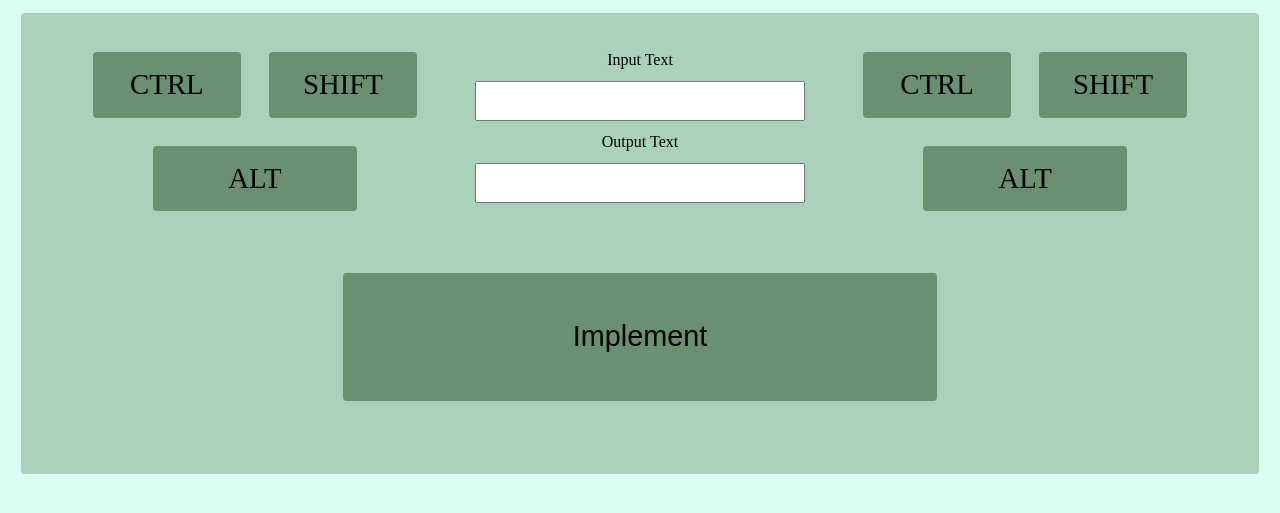
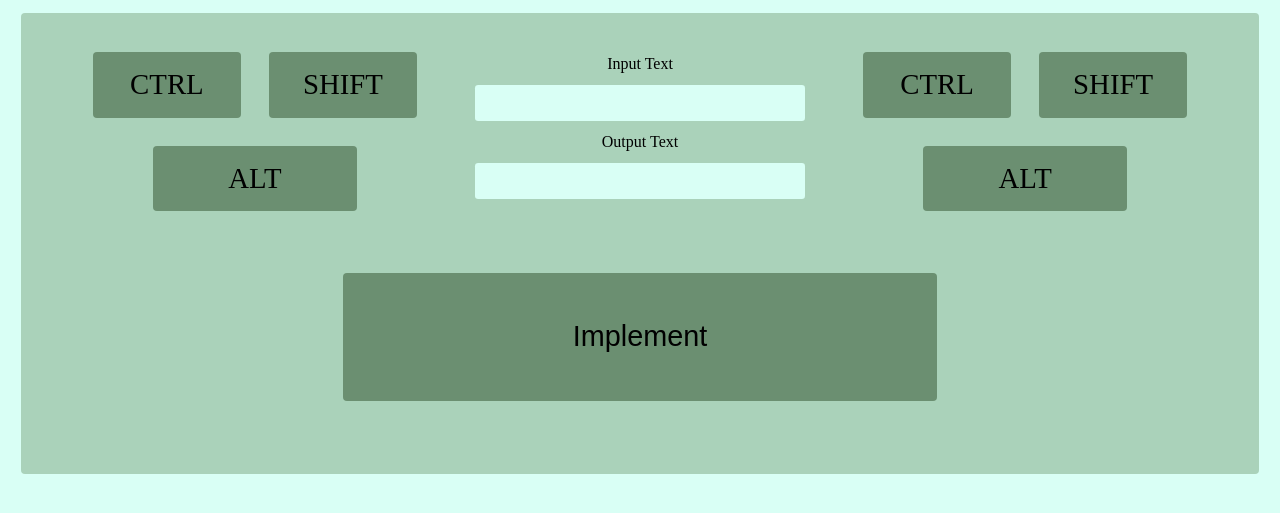
Before and after one commit to quiluh/Combo-Creator, a Flask app: template templates/test.html in a window 1280 px wide. Shown: the top 513 px of the page. Run offline with Flask 3, Linux system fonts and the light colour scheme; the template is opened without the code that fills it, so the values that code supplies are empty.

Commit message:
styled the text input boxes

```diff
--- a/static/styles/styles.css
+++ b/static/styles/styles.css
@@ -79,4 +79,12 @@ input[type="text"] {
     padding: 3%;
     margin: 3%;
     text-align: center;
+    background-color: var(--primaryLight);
+    border: none;
+    border-radius: 0.2rem;
+    transition-duration: 0.2s;
 }
+input[type="text"]:focus {
+    outline: none;
+    filter: brightness(110%);
+}
```
